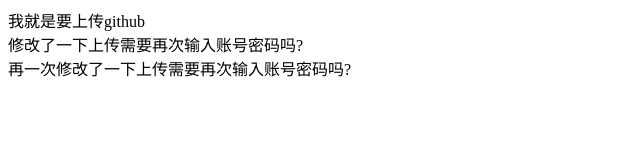
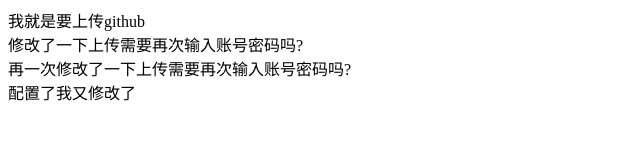
Before and after one commit to rui-rui-an/onlygithub, a plain HTML site: page index.html in a window 1280 px wide. Shown: the whole page, without its empty margins (0-640 px from the left). Drawn offline with Linux system fonts and the light colour scheme.

Commit message:
配置了项目目录之后的修改

```diff
--- a/index.html
+++ b/index.html
@@ -9,5 +9,6 @@
     <div>我就是要上传github</div>
     <div>修改了一下上传需要再次输入账号密码吗?</div>
     <div>再一次修改了一下上传需要再次输入账号密码吗?</div>
+    <div>配置了我又修改了</div>
 </body>
 </html>
```
